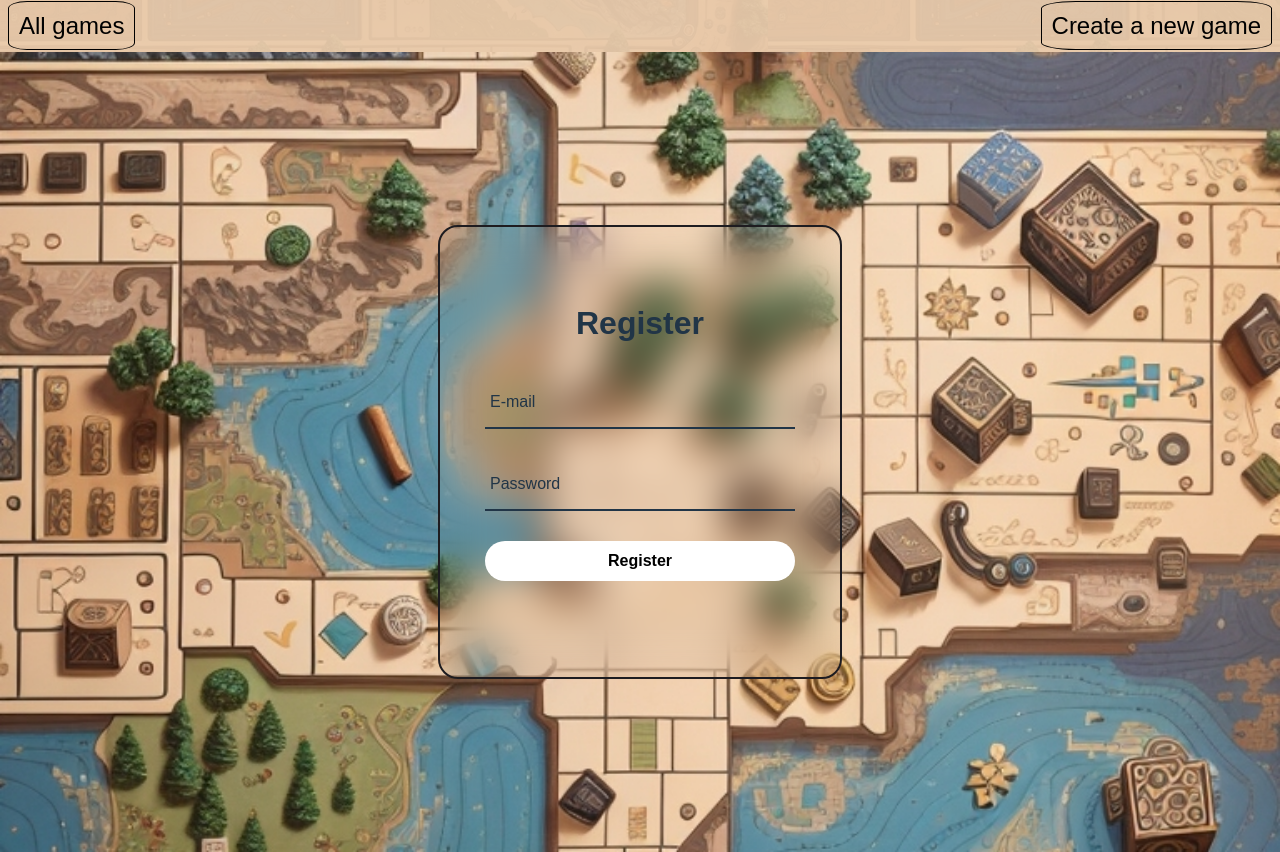
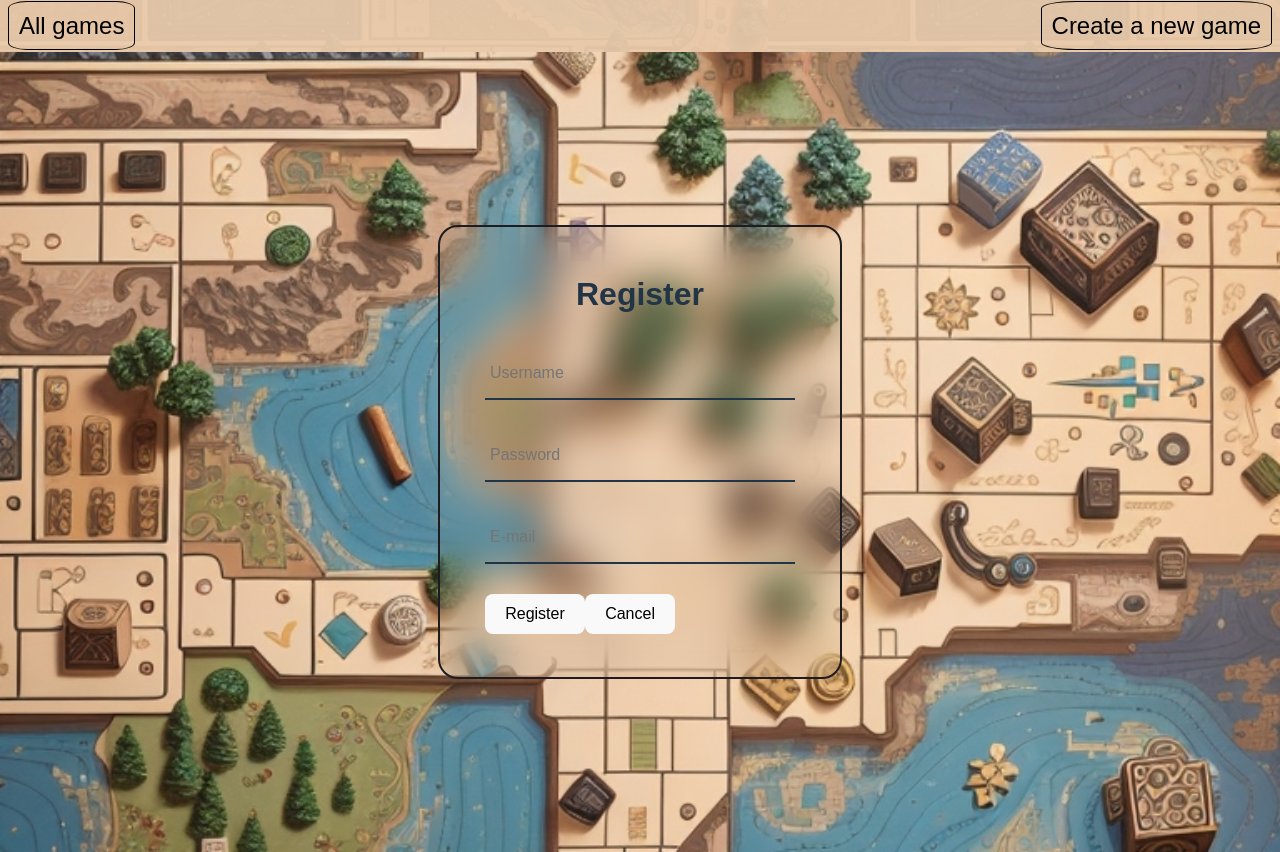
Before and after one commit to CodecoolGlobal/el-proyecte-grande-sprint-1-java-szplkflrn, a React (Vite) app in the folder frontend/: page /games/register in a window 1280 px wide. Built offline with nearby package versions, Linux system fonts and the light colour scheme; no server answers.

Commit message:
feat(GameList): modify GameList to show Game Reviews

```diff
--- a/frontend/src/Pages/GameList.jsx
+++ b/frontend/src/Pages/GameList.jsx
@@ -16,7 +16,6 @@ import FirstPageIcon from '@mui/icons-material/FirstPage';
 import KeyboardArrowLeft from '@mui/icons-material/KeyboardArrowLeft';
 import KeyboardArrowRight from '@mui/icons-material/KeyboardArrowRight';
 import LastPageIcon from '@mui/icons-material/LastPage';
-import { BlurCircular } from '@mui/icons-material';
 
 function TablePaginationActions(props) {
   const theme = useTheme();
@@ -64,7 +63,7 @@ function TablePaginationActions(props) {
       <IconButton
         onClick={handleLastPageButtonClick}
         disabled={page >= Math.ceil(count / rowsPerPage) - 1}
-        aria-label="last page"
+        aria-label="last pasge"
       >
         {theme.direction === 'rtl' ? <FirstPageIcon /> : <LastPageIcon />}
       </IconButton>
@@ -98,12 +97,12 @@ export default function GameList() {
     gamesFetch();
   }, []);
 
-  function createData(name, minplayer, maxplayer, categories , rating) {
-    return { name, minplayer, maxplayer, categories , rating };
+  function createData(name, minplayer, maxplayer, categories , rating, reviews) {
+    return { name, minplayer, maxplayer, categories , rating, reviews };
   }
 
   const rows = games.map((game) => {
-    return createData(game.gameName, game.minPlayer, game.maxPlayer, game.categories, game.rating);
+    return createData(game.gameName, game.minPlayer, game.maxPlayer, game.categories, game.rating, game.reviews);
   });
 
   const emptyRows = page > 0 ? Math.max(0, (1 + page) * rowsPerPage - rows.length) : 0;
@@ -134,28 +133,41 @@ export default function GameList() {
               <TableCell align="center">Max Player</TableCell>
               <TableCell align="center">Categories</TableCell>
               <TableCell align="center">Rating</TableCell>
+              <TableCell align="center">Reviews</TableCell>
             </TableRow>
           </TableHead>
           <TableBody>
             {displayedRows.map((row) => (
               <TableRow key={row.name}>
+
                 <TableCell component="th"  scope="row" style={{ width: 160 }}>
                   {row.name}
                 </TableCell>
+
                 <TableCell component="th" align="center" scope="row" style={{ width: 50 }}>
                   {row.minplayer}
                 </TableCell>
+
                 <TableCell component="th" align="center" scope="row" style={{ width: 50 }}>
                   {row.maxplayer}
                 </TableCell>
+
                 <TableCell component="th" align="center" scope="row" style={{ width: 50 }}>
                 {row.categories.map((category) => {
                    return <p key={category.publicID}>{category.name}</p>
                 })}
                 </TableCell>
+
                 <TableCell style={{ width: 160 }} align="center">
                   {row.rating}
                 </TableCell>
+
+                <TableCell component="th" align="center" scope="row" style={{ width: 100 }}>
+                {row.reviews.map((review) => {
+                   return <p key={review.publicID}>{review.description}</p>
+                })}
+                </TableCell>
+
               </TableRow>
             ))}
             {emptyRows > 0 && (
--- a/frontend/src/Pages/HomePage/HomePage.jsx
+++ b/frontend/src/Pages/HomePage/HomePage.jsx
@@ -14,7 +14,7 @@ function App() {
           <Link to="/login">Login</Link>
         </Button>
         <Button>
-        <Link to="games/register">Register</Link>
+        <Link to="/games/register">Register</Link>
         </Button>
       </div>
     </div>
--- a/frontend/src/Pages/Register/Register.jsx
+++ b/frontend/src/Pages/Register/Register.jsx
@@ -1,25 +1,68 @@
 
-const Register = () => {
+const Register = ({ onSave, onCancel }) => {
+    const onSubmit = (e) => {
+        e.preventDefault();
+        const formData = new FormData(e.target);
+        const entries = [...formData.entries()];
 
+        const isAnyFieldEmpty = entries.some(([, v]) => !v);
+
+        if (isAnyFieldEmpty) {
+            alert("Please fill in all the fields");
+            return;
+        }
+
+        const user = entries.reduce((acc, entry) => {
+            const [k, v] = entry;
+            acc[k] = v;
+            return acc;
+        }, {});
+
+        user.reviews = [];
+        console.log(user);
+        onSave(user);
+    };
     return (
         <section>
             <div className="form-box">
                 <div className="form-value">
-                    <form action="">
+                    <form action="" onSubmit={onSubmit}>
                         <h2>Register</h2>
+
                         <div className="input-box">
-                            <ion-icon name="mail-outline"></ion-icon>
-                            <input type="email" name="email" id="email" />
-                            <label htmlFor="">E-mail</label>
+                            <ion-icon name="user_name-outline"></ion-icon>
+                            <label htmlFor="name"></label>
+                            <input
+                                placeholder="Username"
+                                name="name"
+                                id="name"
+                            />
                         </div>
                         <div className="input-box">
                             <ion-icon name="lock-closed-outline"></ion-icon>
-                            <input type="password" name="password" id="password" />
-                            <label htmlFor="">Password</label>
+                            <label htmlFor="password"></label>
+                            <input
+                                placeholder="Password"
+                                name="password"
+                                id="password"
+                            />
                         </div>
-                        <button id="login">Register</button>
-                        <div className="register">
+
+                        <div className="input-box">
+                            <ion-icon name="email-outline"></ion-icon>
+                            <label htmlFor="email"></label>
+                            <input
+                                placeholder="E-mail"
+                                name="email"
+                                id="email"
+                            />
                         </div>
+                        <button type="submit">
+                            Register
+                        </button>
+                        <button type="button" onClick={onCancel}>
+                            Cancel
+                        </button>
                     </form>
                 </div>
             </div>
--- /dev/null
+++ b/frontend/src/Pages/UserCreator.jsx
@@ -0,0 +1,68 @@
+import { useEffect, useState } from "react";
+import Register from "./Register/Register";
+import { useNavigate } from "react-router-dom";
+
+const UserCreator = () => {
+
+    const [users, setUsers] = useState([]);
+    const navigate = useNavigate();
+
+
+    const createUser = async (user) => {
+        const res = await fetch("/api/users", {
+            method: "POST",
+            headers: {
+                "Content-Type": "application/json",
+            },
+            body: JSON.stringify(user),
+        });
+
+        return await res.text();
+    }
+
+
+    const userFetch = async () => {
+        try {
+            const response = await fetch("/api/users");
+            const data = await response.json();
+            setUsers(data);
+        } catch (error) {
+            console.log(error);
+        }
+    }
+
+    useEffect(() => {
+        userFetch();
+    }, []);
+
+    const handleCreateUser = (user) => {
+        let userExists = false;
+        for (let i = 0; i < users.length; i++) {
+            if (user.name === users[i].name) {
+                userExists = true;
+                break;
+            }
+        }
+
+        if (userExists) {
+            alert("This user is already registered!");
+        } else {
+            createUser(user)
+                .then(() => {
+                    navigate("/");
+                })
+                .catch((error) => {
+                    console.error("Error creating user: ", error);
+                })
+        }
+    };
+
+    return (
+        <Register
+        onCancel={() => navigate("/")}
+        onSave={handleCreateUser}
+        />
+    );
+}
+
+export default UserCreator;
--- a/frontend/src/main.jsx
+++ b/frontend/src/main.jsx
@@ -13,6 +13,7 @@ import BoardGameCreator from './Pages/BoardGameCreator.jsx';
 import ErrorPage from './Pages/ErrorPage.jsx';
 import Login from './Pages/Login/Login.jsx';
 import Register from './Pages/Register/Register.jsx';
+import UserCreator from './Pages/UserCreator.jsx';
 
 const router = createBrowserRouter([
   {
@@ -37,8 +38,8 @@ const router = createBrowserRouter([
         element: <Login />,
       },
       {
-        path: "games/register",
-        element: <Register />,
+        path: "/games/register",
+        element: <UserCreator />,
       }
     ],
   },
```
Also changed, not shown: 1 other file (tests, documents, lock files or other folders).
